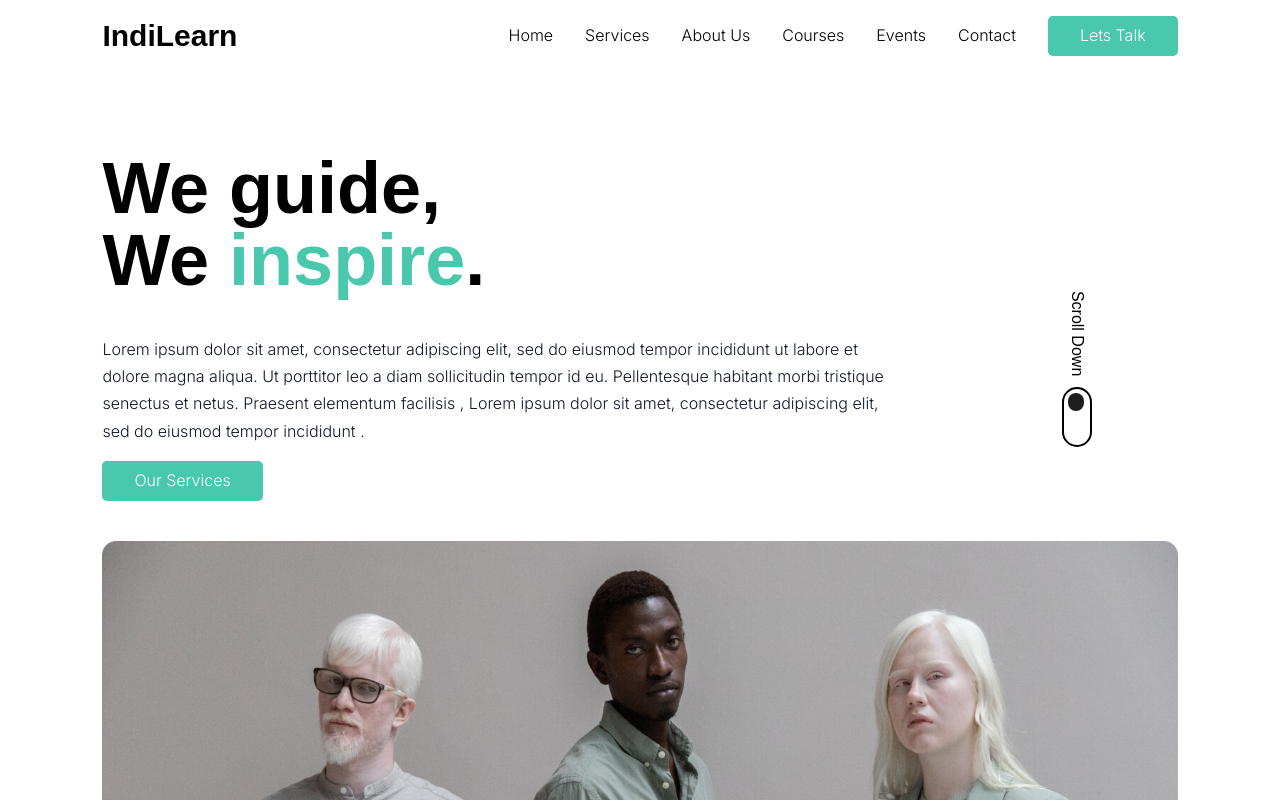
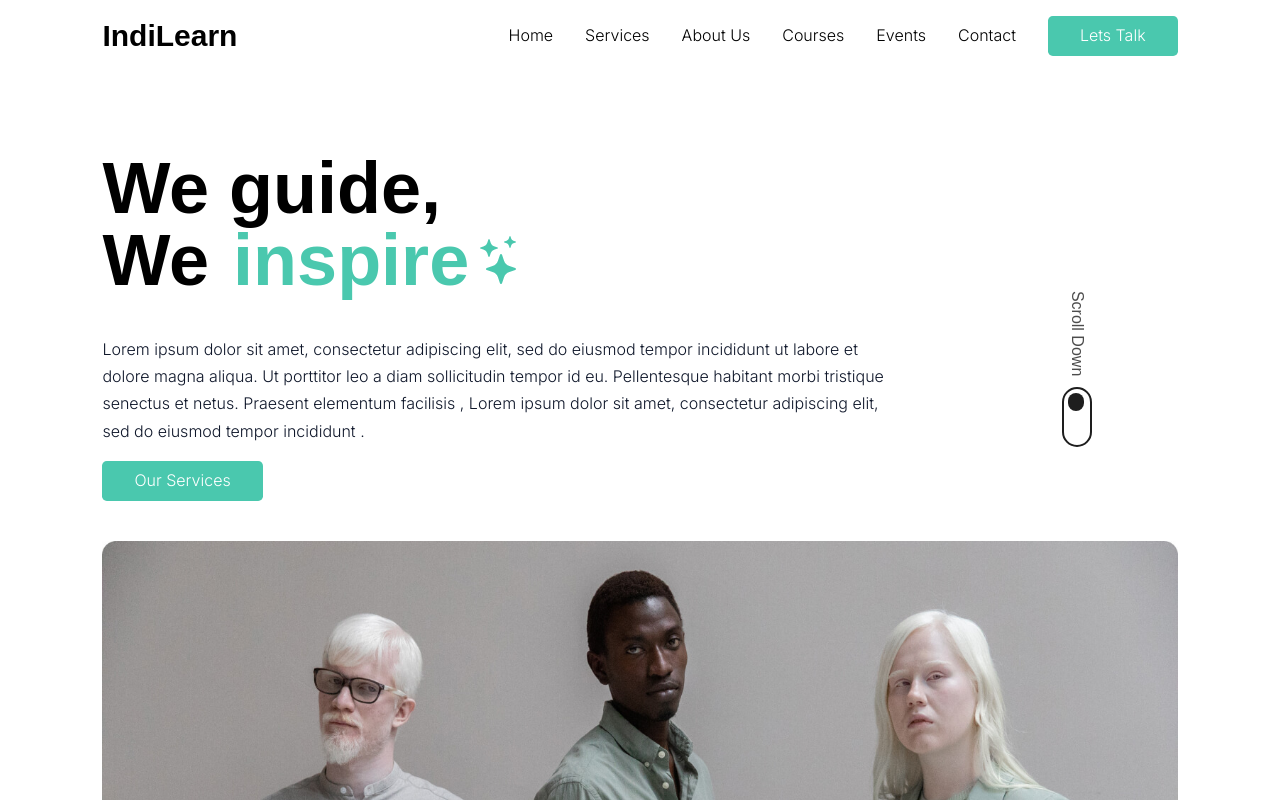
Before and after one commit to Ayuxh-Pratap/indilearn, a Next.js app: page / in a window 1280 px wide. Shown: the top 800 px of the page. Built offline with nearby package versions, Linux system fonts and the light colour scheme.

Commit message:
aos animation link changes fix

```diff
--- a/app/globals.css
+++ b/app/globals.css
@@ -15,7 +15,7 @@
   .scroll-container{
     width: 30px;
     height: 60px;
-    border: 2px solid #000;
+    border: 2px solid #1E1E1E;
     border-radius: 15px;
     position: relative;
   }
--- a/components/About.jsx
+++ b/components/About.jsx
@@ -1,6 +1,14 @@
-import React from 'react'
+"use client"
+
+import React, { useEffect } from 'react'
+import AOS from 'aos';
+import 'aos/dist/aos.css';
 
 const About = () => {
+  useEffect(() => {
+    AOS.init({})
+})
+
   return (
     <section className='container flex justify-between items-center'>
         <div className='text-black lg:basis-2/4'>
@@ -11,7 +19,7 @@ const About = () => {
             <button className='btn primary'><a href="/AboutUs">Know More</a></button>
         </div>
         <div className='lg:block basis-2/4 pl-32 hidden'>
-            <img src="about_img.jpg" alt="" />
+            <img data-aos="fade-left" data-aos-delay="900ms" src="about_img.jpg" alt="" />
         </div>
     </section>
   )
--- a/components/Banner.jsx
+++ b/components/Banner.jsx
@@ -8,7 +8,7 @@ const Banner = () => {
       <p className='lg:w-[40vw] w-auto mb-6'>Install our top-rated dropshipping app to your e-commerce site and get access to US Suppliers, AliExpress vendors, and the best dropshipping and custom products.</p>
       <div className='flex justify-center gap-4'>
         <button className='btn'><a href="/courseDetail" className='text-[0.8rem]'>Follow Us</a></button>
-        <button className='btn'><a href="/" className='text-[0.8rem]'>Send a Hi!</a></button>
+        <button className='btn'><a href="/contact" className='text-[0.8rem]'>Send a Hi!</a></button>
       </div>
     </section >
   )
--- a/components/FaqAbt.jsx
+++ b/components/FaqAbt.jsx
@@ -1,6 +1,13 @@
-import React from 'react'
+"use client"
+
+import React, { useEffect } from 'react'
+import AOS from 'aos';
+import 'aos/dist/aos.css';
 
 const FaqAbt = () => {
+    useEffect(() => {
+        AOS.init({})
+    })
 
     const serviceItems = [
         {
@@ -42,10 +49,10 @@ const FaqAbt = () => {
                 <h3 className='center lg:w-[45rem] mb-4'>Your Frequently Asked Questions</h3>
                 <p className='center lg:w-[40vw]'>Install our top-rated dropshipping app to your e-commerce site and so you can focus on creating a catalog of profitable products for your online store.</p>
             </div>
-            <div className='grid lg:grid-cols-3 grid-cols-1 gap-6 mb-16'>
+            <div data-aos="fade-up" data-aos-delay="900ms" className='grid lg:grid-cols-3 grid-cols-1 gap-6 mb-16'>
                 {
                     serviceItems.map((item, i) => (
-                        <div key={i} className='border text-left shadow-sm rounded-[0.8rem] text-black bg-white p-5 cursor-pointer'>
+                        <div key={i} className='border hover:border-black text-left shadow-sm rounded-[0.8rem] text-black bg-white p-5 cursor-pointer duration-300 transition-all'>
                             <h4 className='mb-4'>{item.title}</h4>
                             <p className='mb-4'>{item.des}</p>
                         </div>
@@ -55,7 +62,7 @@ const FaqAbt = () => {
             <div className='flex items-center gap-4 justify-center'>
                 <p className='text-gray-700'>Got a Question</p>
                 <hr className=' lg:w-[40rem] w-[1rem] h-[1px] bg-gray-600' />
-                <button className='group btn round black'><a href="/" className='text-black group-hover:text-white'><p>Ask Here!</p></a></button>
+                <button className='group btn round black'><a href="/contact" className='text-black group-hover:text-white'><p>Ask Here!</p></a></button>
             </div>
         </section>
     )
--- a/components/Hero.jsx
+++ b/components/Hero.jsx
@@ -1,21 +1,38 @@
-import React from 'react'
-import { MdKeyboardDoubleArrowRight } from "react-icons/md";
+"use client"
+
+import React, { useEffect } from 'react'
 import Scrolldown from './Scrolldown';
+import { BsStars } from "react-icons/bs";
+import AOS from 'aos';
+import 'aos/dist/aos.css';
 
 
 const Hero = () => {
+    useEffect(() => {
+        AOS.init({})
+    })
+
     return (
         <section className='container py-20'>
             <div>
                 <h1 className='lg:text-7xl text-black mb-10 text-5xl'>We guide, <br />
-                    We <span className='primary'>inspire</span>.</h1>
+                    <div className='flex items-center gap-6'>
+                        <div>
+                            <h1 className='lg:text-7xl'>We</h1>
+                        </div>
+                        <span data-aos="fade-right" data-aos-delay="700ms" className='primary flex items-center gap-2'>
+                            <h1 className='lg:text-7xl'>inspire</h1>
+                            <BsStars className='text-3xl lg:text-5xl primary' />
+                        </span>
+                    </div>
+                </h1>
                 <p className='mb-4 text-[1rem] text-slate-900 lg:w-[50rem]'>
-                Lorem ipsum dolor sit amet, consectetur adipiscing elit, sed do eiusmod tempor incididunt ut labore et dolore magna aliqua. Ut porttitor leo a diam sollicitudin tempor id eu. Pellentesque habitant morbi tristique senectus et netus. Praesent elementum facilisis , Lorem ipsum dolor sit amet, consectetur adipiscing elit, sed do eiusmod tempor incididunt .
+                    Lorem ipsum dolor sit amet, consectetur adipiscing elit, sed do eiusmod tempor incididunt ut labore et dolore magna aliqua. Ut porttitor leo a diam sollicitudin tempor id eu. Pellentesque habitant morbi tristique senectus et netus. Praesent elementum facilisis , Lorem ipsum dolor sit amet, consectetur adipiscing elit, sed do eiusmod tempor incididunt .
                 </p>
                 <button className='btn primary mb-10'><a href="#services">Our Services</a></button>
                 {/* <a href="/" className='lg:flex gap-2 items-center bottom-40 right-0 m-0 p-0 rotate-90 absolute text-black hidden'>Scroll Dowm <MdKeyboardDoubleArrowRight /></a> */}
-                <div className='hidden lg:block absolute right-[10rem] top-[20rem]'>
-                <Scrolldown />
+                <div data-aos="fade-left" data-aos-delay="700ms" className='hidden lg:block absolute right-[10rem] top-[20rem]'>
+                    <Scrolldown />
                 </div>
             </div>
             <img loading='lazy' src="hero_img.jpg" alt="" />
--- a/components/Instructors.jsx
+++ b/components/Instructors.jsx
@@ -1,10 +1,17 @@
-import React from 'react'
+"use client"
+
+import React, { useEffect } from 'react'
 import { FaTwitter } from "react-icons/fa";
 import { FaLinkedin } from "react-icons/fa";
 import { FaPersonWalkingArrowRight } from "react-icons/fa6";
+import AOS from 'aos';
+import 'aos/dist/aos.css';
 
 
 const Instructors = () => {
+    useEffect(() => {
+        AOS.init({})
+    })
 
     const serviceItems = [
         {
@@ -56,7 +63,7 @@ const Instructors = () => {
                 <h3 className='mb-4'>Meet Our Instructors</h3>
                 <p className='lg:w-[40vw] center'>Install our top-rated dropshipping app to your e-commerce site and so you can focus on creating a catalog of profitable products for your online store.</p>
             </div>
-            <div className='flex justify-around lg:flex-row flex-col gap-[4rem] mb-16'>
+            <div data-aos="fade-up" data-aos-delay="900ms" className='flex justify-around lg:flex-row flex-col gap-[4rem] mb-16'>
                 {
                     serviceItems.map((item, i) => (
                         <div key={i} className=' bg-gray-100 p-9 rounded-lg'>
--- a/components/Scrolldown.jsx
+++ b/components/Scrolldown.jsx
@@ -4,7 +4,7 @@ const Scrolldown = () => {
     return (
         <div className='flex flex-col justify-center items-center gap-10'>
             <div>
-                <h5 className='text-black rotate-90'>Scroll Down</h5>
+                <h5 className='text-black/70 rotate-90'>Scroll Down</h5>
             </div>
             <div class="scroll-container">
                 <div class="scroller"></div>
--- a/package.json
+++ b/package.json
@@ -9,6 +9,7 @@
     "lint": "next lint"
   },
   "dependencies": {
+    "aos": "^3.0.0-beta.6",
     "next": "14.1.1",
     "react": "^18",
     "react-dom": "^18",
```
Also changed, not shown: 1 other file (tests, documents, lock files or other folders).
